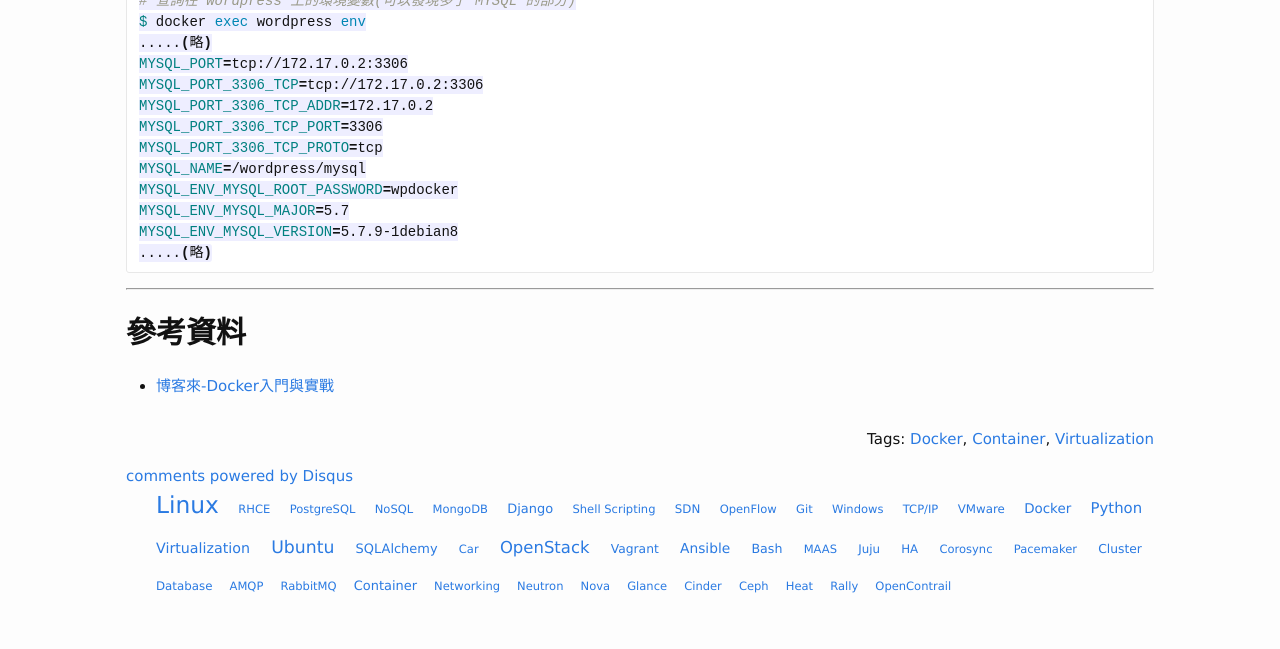
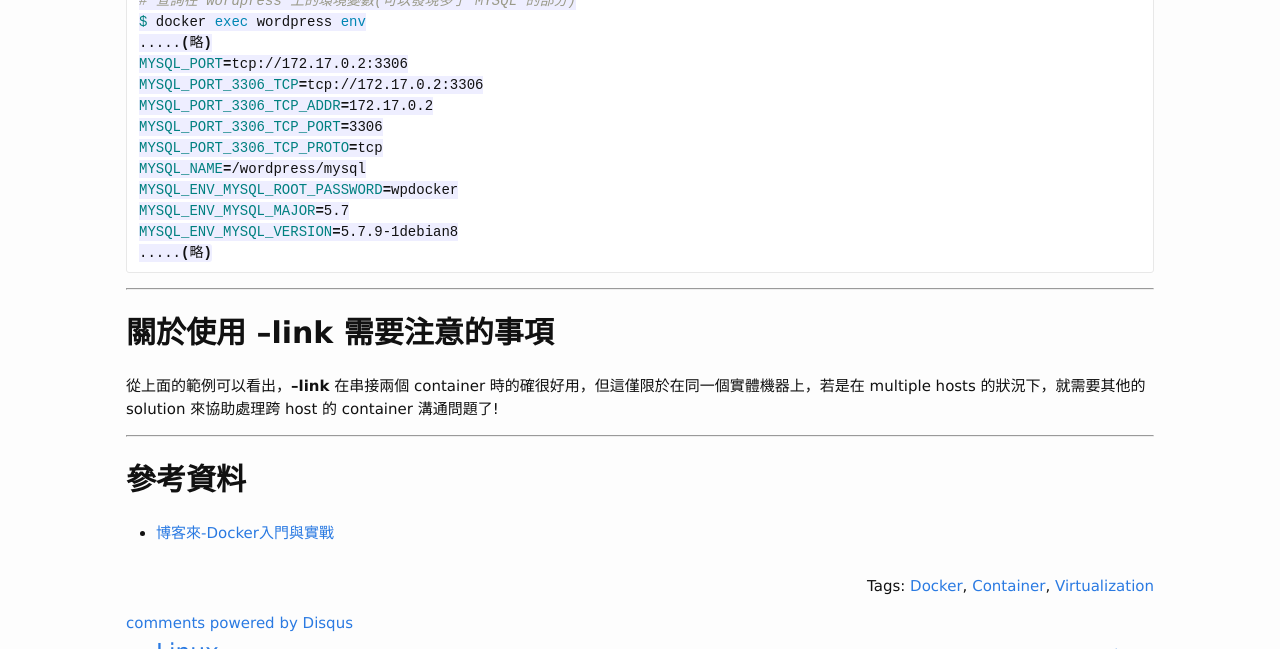
Before and after one commit to casper2048/godleon.github.io, a Jekyll site: the page built from _posts/2015-11-04-Docker-Basic-Management.md, in a window 1280 px wide and 900 px high, scrolled down 5316 px, cut to the strip 0-649 px from the top of the window. Built offline with Jekyll 4.4.1, drawn with Linux system fonts in a browser that asks for light colours; Markdown is read by kramdown in place of the engine named in the settings; comment, search, counter and statistics services are not loaded.

Commit message:
Docker basic management

````diff
--- a/_posts/2015-11-04-Docker-Basic-Management.md
+++ b/_posts/2015-11-04-Docker-Basic-Management.md
@@ -289,6 +289,16 @@ MYSQL_ENV_MYSQL_VERSION=5.7.9-1debian8
 .....(略)
 ```
 
+
+--------------------------------------------
+
+
+關於使用 --link 需要注意的事項
+==========================
+
+從上面的範例可以看出，**--link** 在串接兩個 container 時的確很好用，但這僅限於在同一個實體機器上，若是在 multiple hosts 的狀況下，就需要其他的 solution 來協助處理跨 host 的 container 溝通問題了!
+
+
 --------------------------------------------
 
 參考資料
````
